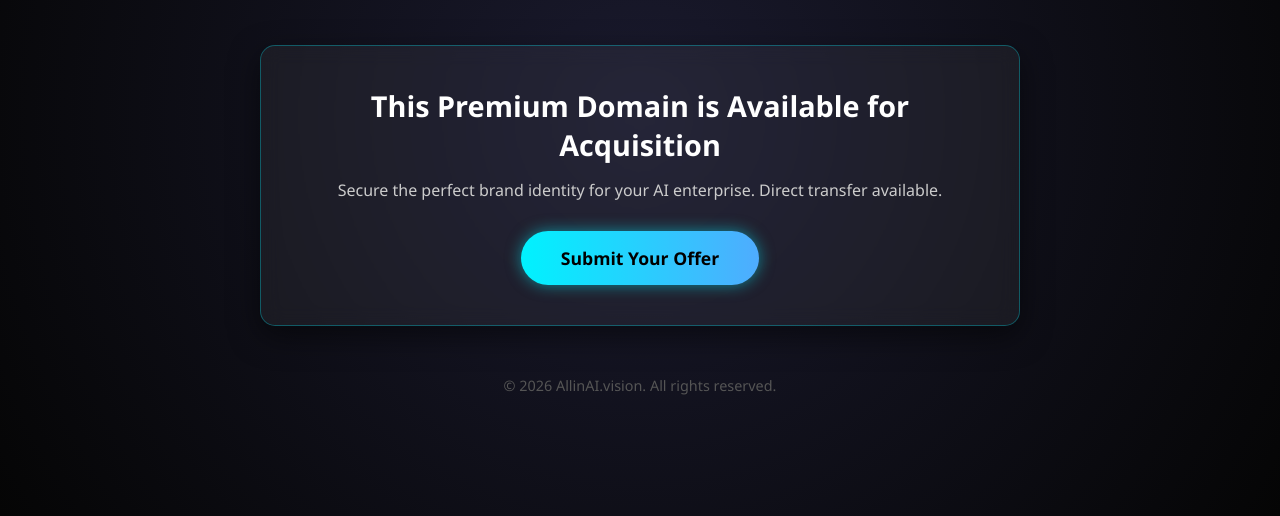
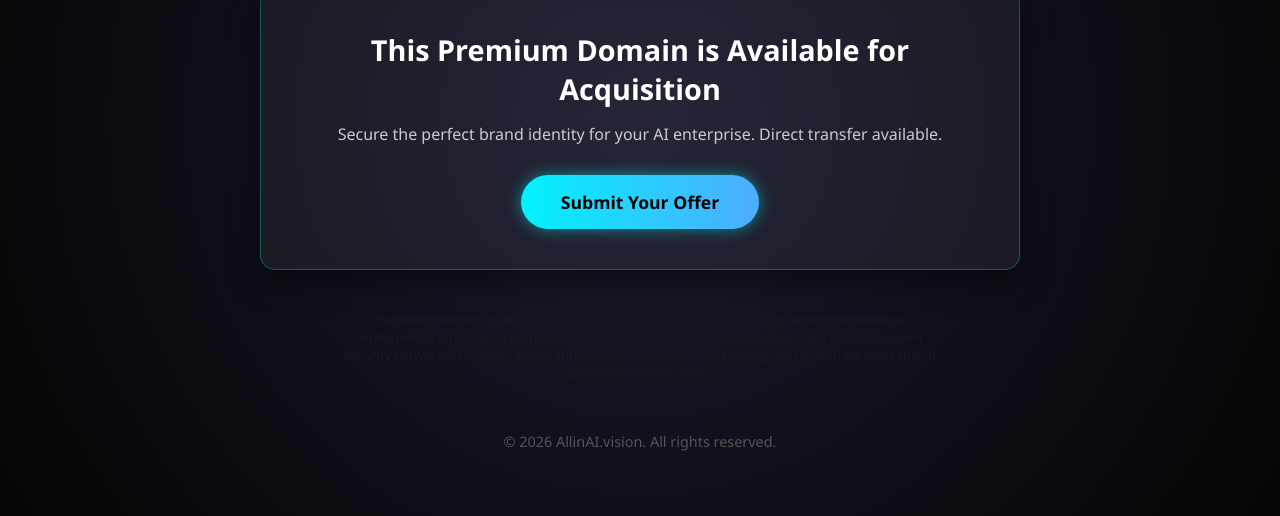
Before and after one commit to kabirhussaintools/allinai-website, a plain HTML site: page index.html in a window 1280 px wide. Shown: the part 284-800 px from the top of the page. Drawn offline with Linux system fonts and the light colour scheme.

Commit message:
Enhance SEO section and update contact email link
Added a new section for SEO with descriptive text and updated email link.

```diff
--- a/index.html
+++ b/index.html
@@ -86,6 +86,13 @@
             color: #555;
             font-size: 0.9rem;
         }
+        .seo-hidden {
+            font-size: 0.8rem;
+            color: #1a1a1a; /* Dark color to blend with the background */
+            max-width: 600px;
+            margin: 40px auto 10px;
+            text-align: center;
+        }
     </style>
 </head>
 <body>
@@ -98,7 +105,11 @@
             <h2>This Premium Domain is Available for Acquisition</h2>
             <p>Secure the perfect brand identity for your AI enterprise. Direct transfer available.</p>
 
-            <a href="mailto: kabirhussaing95@GMAIL.COM?subject=Offer for AllinAI.vision" class="contact-btn">Submit Your Offer</a>
+            <a href="mailto:YOUR_EMAIL@GMAIL.COM?subject=Offer for AllinAI.vision" class="contact-btn">Submit Your Offer</a>
+        </div>
+
+        <div class="seo-hidden">
+            <p>Premium domain asset: allinai.vision. This digital property is ideal for enterprise artificial intelligence companies, computer vision startups, machine learning developers, and AI-driven security networks. Establish global authority in the AI vision technology sector with an exact-match premium domain name.</p>
         </div>
 
         <div class="footer">
```
